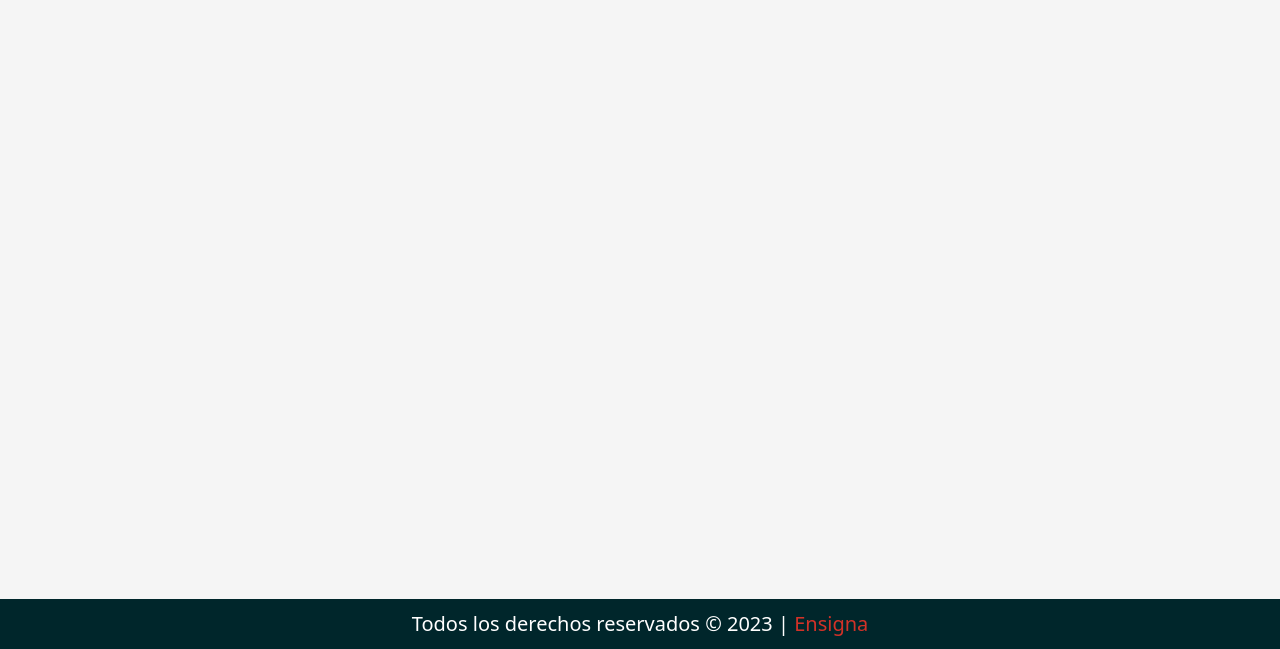
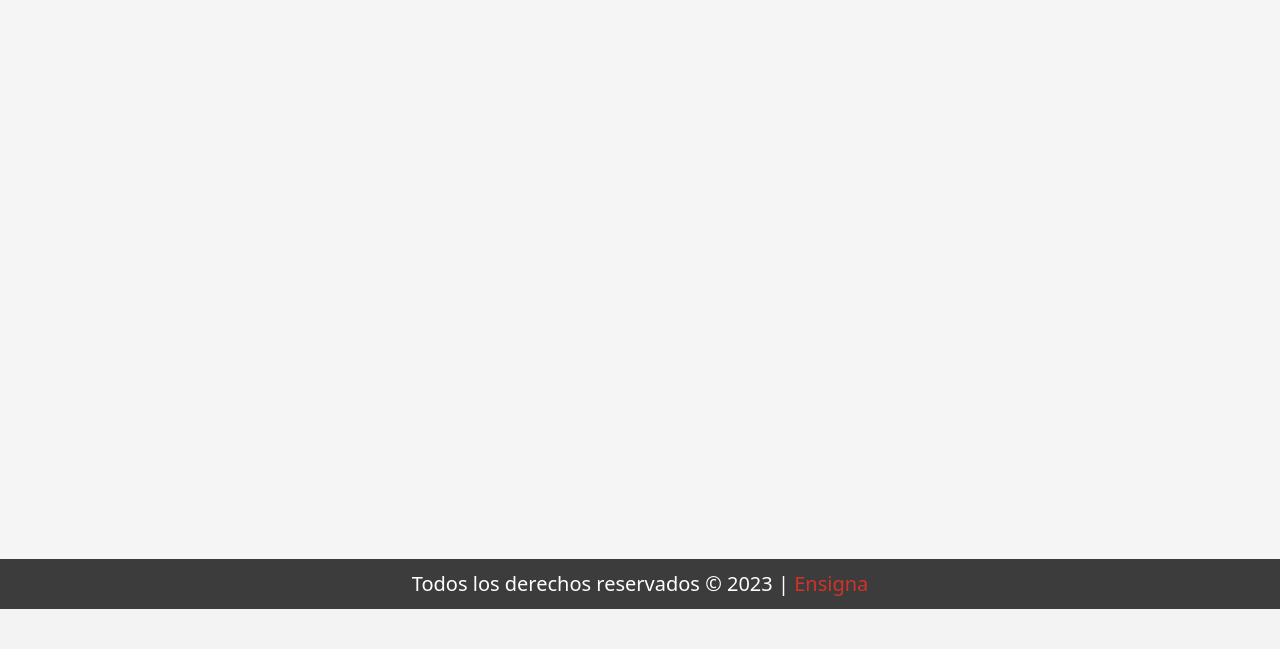
Before and after one commit to letivargasj/ProyectoCursos, a PHP site: page / in a window 1280 px wide. Shown: the part 201-850 px from the top of the page. After the commit the page ends 810 px from the top, so only its background shows below. Run offline with PHP 8.4, Linux system fonts and the light colour scheme; data that the repository does not hold is empty; some libraries are stand-ins or nearby versions.

Commit message:
footer dimensiones

```diff
--- a/css/style.css
+++ b/css/style.css
@@ -80,17 +80,22 @@ body {
 }
 
 .contenedorHome{
-    height: 75%;
+    height: 70%;
     width: 100%;
     background-color: whitesmoke;
     overflow-y: scroll;
 }
 
 .contenedor{
-    height: 85%;
+    height: 80%;
     width: 100%;
     background-color: whitesmoke;
     overflow-y: scroll;
+}
+
+.footer{
+    height: 5%;
+    width: 100%;
 }
 
 img{
@@ -261,7 +266,7 @@ img{
     margin: 0px auto;
     height: 50px;
     width: 100%;
-    background: #00262B;
+    background: #3C3C3C;
     text-align: center;
 }
 
```
